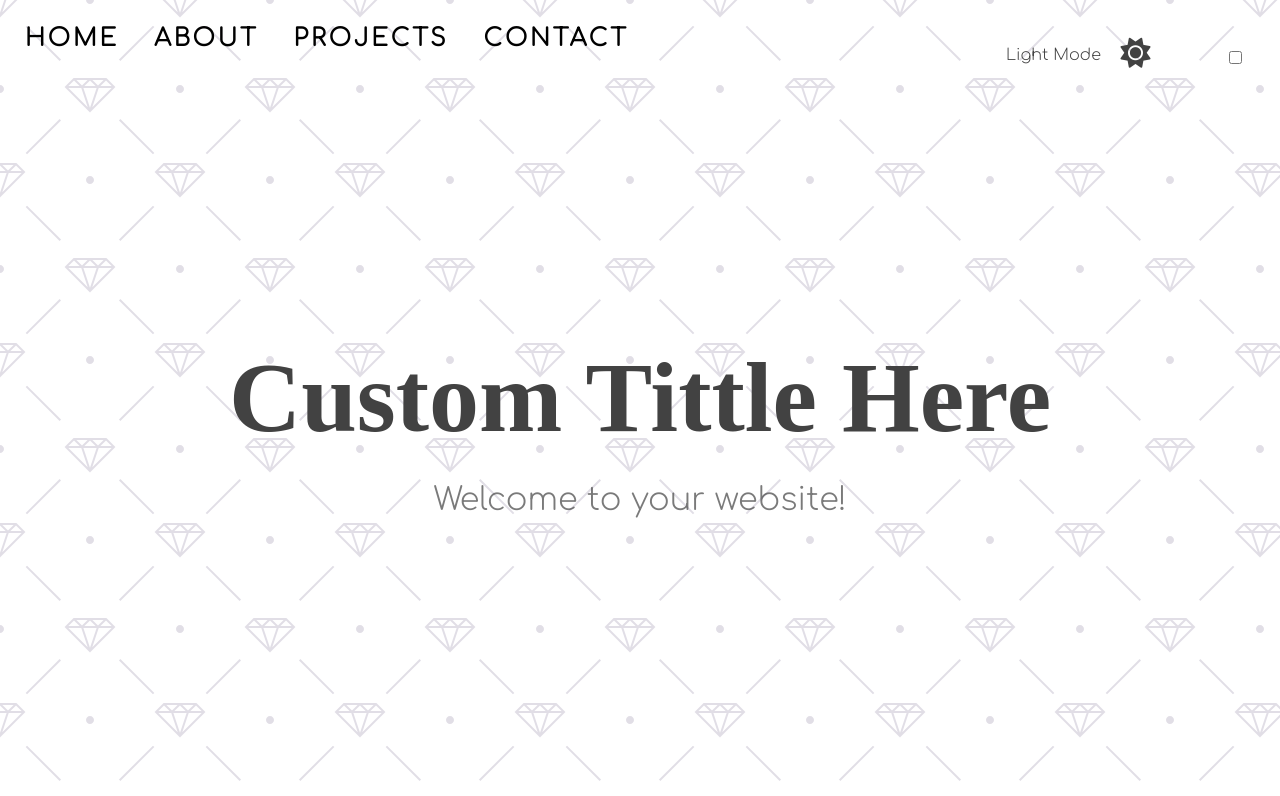
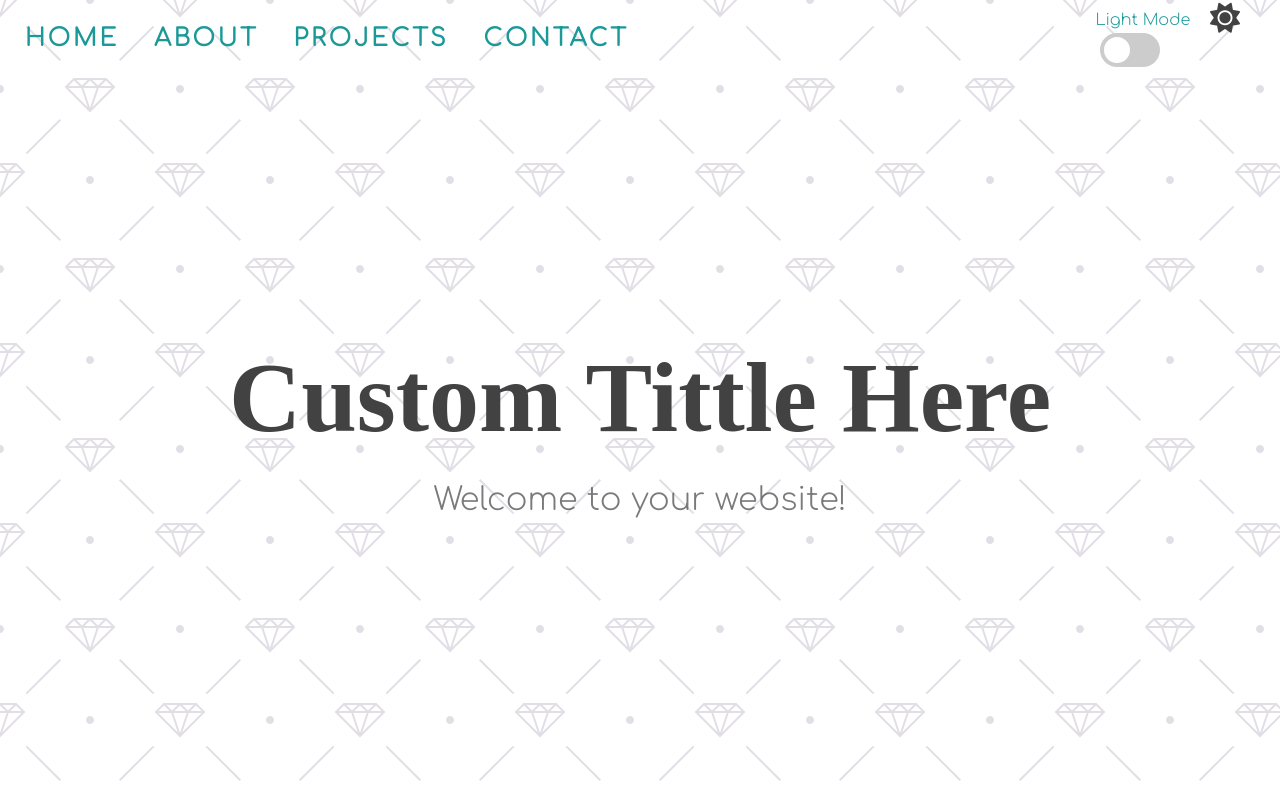
Before and after one commit to brendalyamuya/dark-light, a plain HTML site: page index.html in a window 1280 px wide. Shown: the top 796 px of the page. Drawn offline with Linux system fonts and the light colour scheme; a web font is replaced by a local one.

Commit message:
creating toggle button

```diff
--- a/index.html
+++ b/index.html
@@ -19,9 +19,15 @@
 
             <i class="fas fa-sun"></i>
 
-            <label  class="theme-switch"></label>
-            <input type="checkbox">
-            <div class="slider around"></div>
+            <label class="toggle">
+                <input type="checkbox" class="toggle-checkbox">
+                <span class="toggle-label"></span>
+            </label>
+
+            <!-- <label  class="theme-switch"></label>
+            <div class="slider around"> -->
+
+    </div>
         </span>
         <!-- <label  class="theme-switch">
             <div class="slider round"></div>
--- a/style.css
+++ b/style.css
@@ -13,7 +13,7 @@
 [data-theme="dark"]{
     --primary-color:rgb(150, 65, 255);
     --primary-variant:#6c63ff;
-    --secondary-color:#03dac5;
+    --secondary-color:#06fce4;
     --onn-primary:rgb(0, 0, 0);
     --on-background:rgba(255, 255, 255, 0.9);
     --on-background-alt:rgba(255, 255, 255, 0.7);
@@ -66,12 +66,12 @@ nav{
     letter-spacing: 3px;
     padding: 25px;
     width: 100vw;
-    background: rgb(255, 255, 255 / 50%);
+    /* background: rgb(255, 255, 255 / 50%); */
 }
 
 a{
     margin-right: 25px;
-    color: black;
+    color: var(--secondary-color);
     text-decoration: none;
     border-bottom: 3px solid transparent;
     font-weight: bold;
@@ -80,7 +80,7 @@ a{
 a:hover,
 a:focus{
     color: var(--primary-varient);
-    /* border-bottom: 2px solid var(--primary-varient); */
+    border-bottom: 2px solid var(--primary-varient);
 }
 
 /* Home Section */
@@ -197,7 +197,8 @@ p{
     z-index: 100;
     position: fixed;
     right: 25px;
-    top: 30px;
+    top: 3px;
+
 }
 
 .theme-switch-wrapper span{
@@ -209,7 +210,7 @@ p{
     position: relative;
     top: -4px;
     right: 5px;
-    color: var(--on-background);
+    color: var(--secondary-color);
 }
 
 .theme-switch{
@@ -222,6 +223,7 @@ p{
 .theme-switch input{
     display: none;
 }
+
 .slider ::before{
     background: #fff;
     bottom: 4px;
@@ -253,3 +255,37 @@ input:checked + .slider::before{
     font-size: 30px;
     margin-right: 5px;
 }
+
+.toggle-checkbox {
+    display: none;
+}
+
+.toggle-label {
+    display: block;
+    position: relative;
+    width: 60px;
+    height: 34px;
+    background-color: #ccc;
+    border-radius: 34px;
+    cursor: pointer;
+}
+
+.toggle-label:before {
+    content: '';
+    position: absolute;
+    width: 26px;
+    height: 26px;
+    border-radius: 50%;
+    top: 4px;
+    left: 4px;
+    background-color: white;
+    transition: all 0.3s ease;
+}
+
+.toggle-checkbox:checked + .toggle-label {
+    background-color: #2196F3;
+}
+
+.toggle-checkbox:checked + .toggle-label:before {
+    transform: translateX(26px);
+}
```
